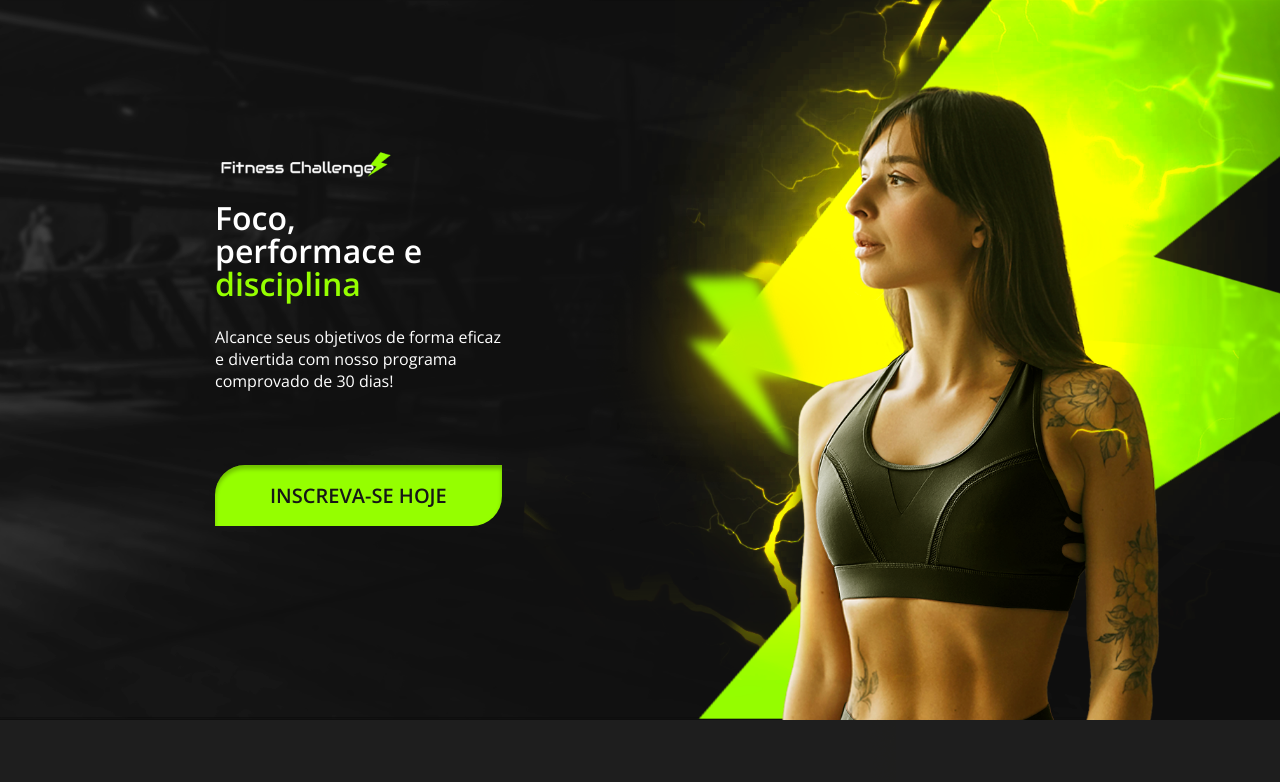
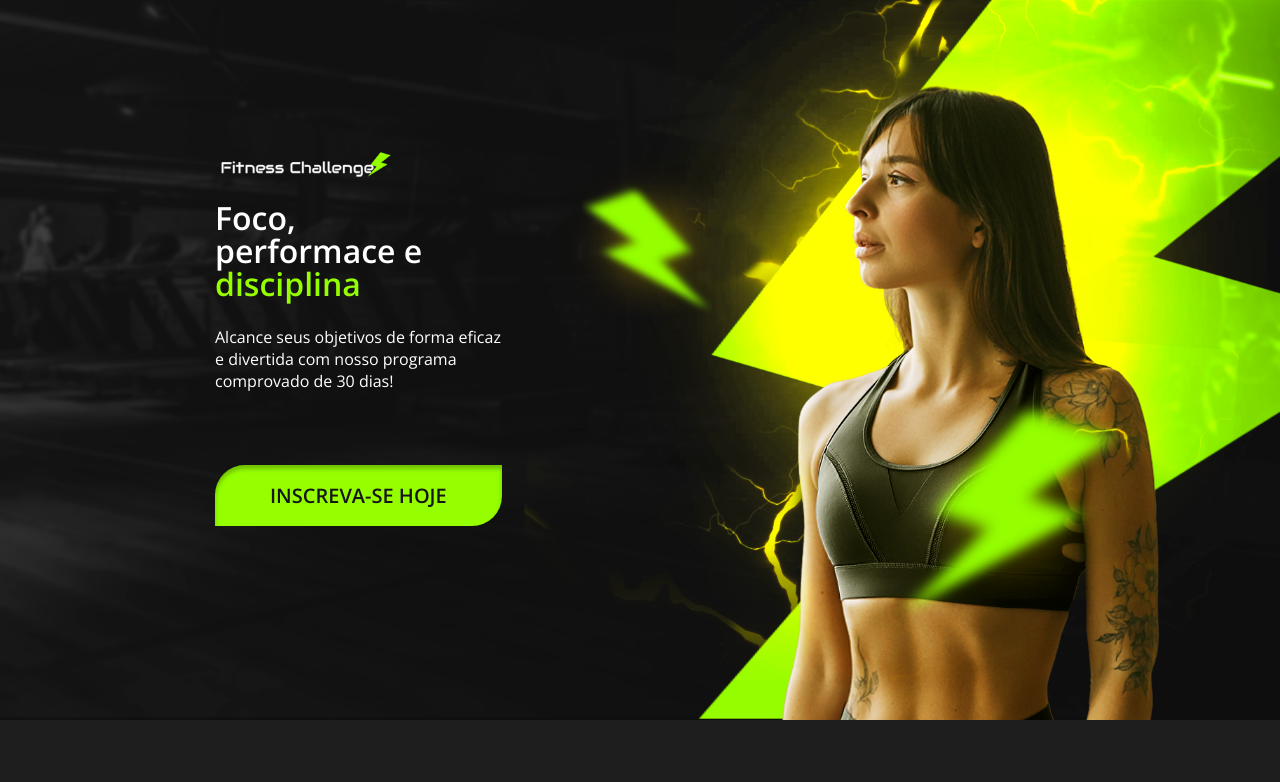
Before and after one commit to Lauro-Santos/fitness-challenge, a React (Create React App) app: page / in a window 1280 px wide. Shown: the top 782 px of the page. Built offline with nearby package versions, Linux system fonts and the light colour scheme.

Commit message:
alteração de imagem, raio

```diff
--- a/src/components/Cabecalho/cabecalho.module.css
+++ b/src/components/Cabecalho/cabecalho.module.css
@@ -63,13 +63,14 @@
 
   .banner::before {
     content: "";
-    height: 80%;
-    width: 300px;
-    object-fit: contain;
+    height: 110%;
+    width: 600px;
     position: absolute;
     background-image: url(./PNG.png);
-    top: 30%;
-    right: 30%;
+    background-size: contain;
+    background-repeat: no-repeat;
+    top: 20%;
+    right: 10%;
     transform: -50%;
   }
 
```
Also changed, not shown: src/components/Cabecalho/PNG.png.
